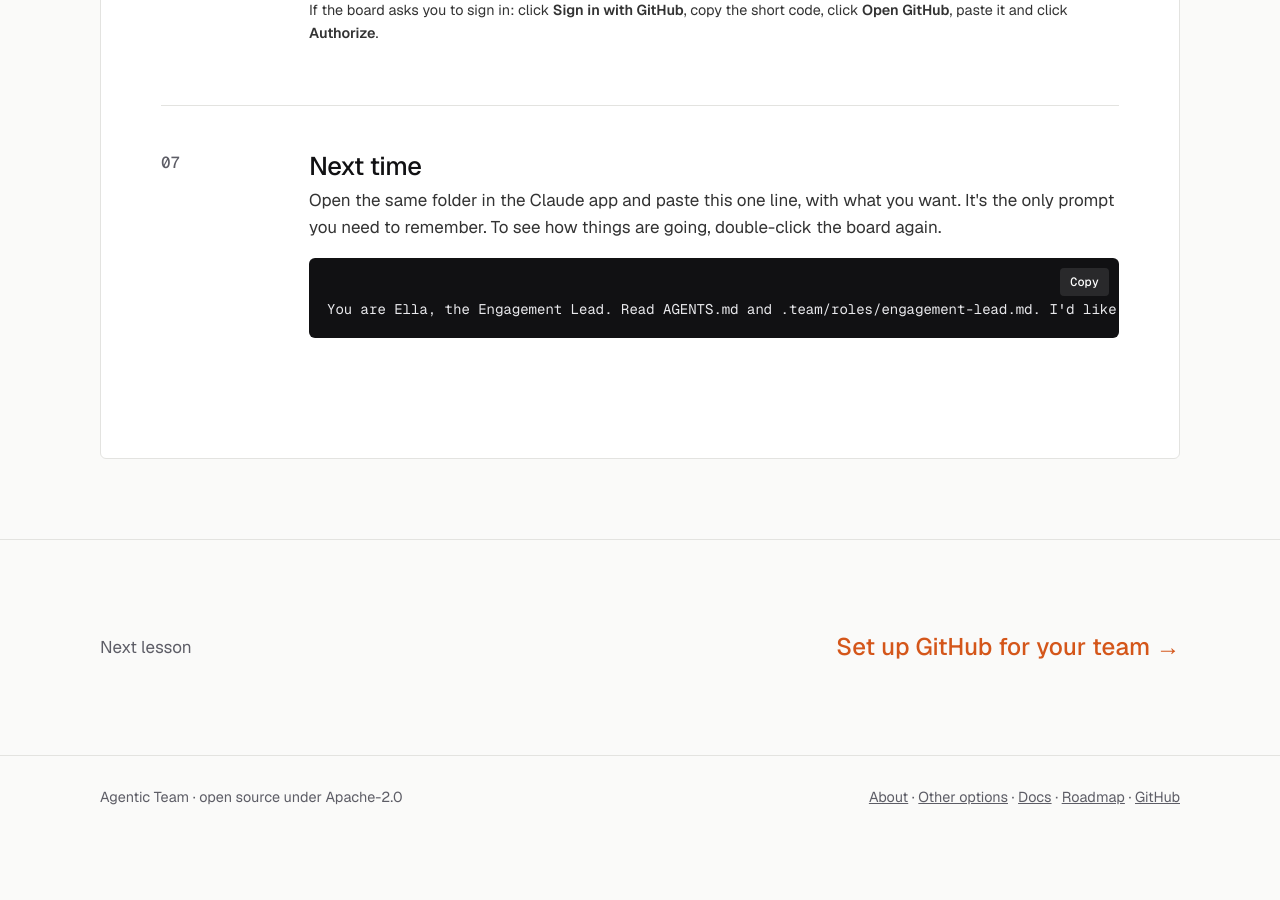
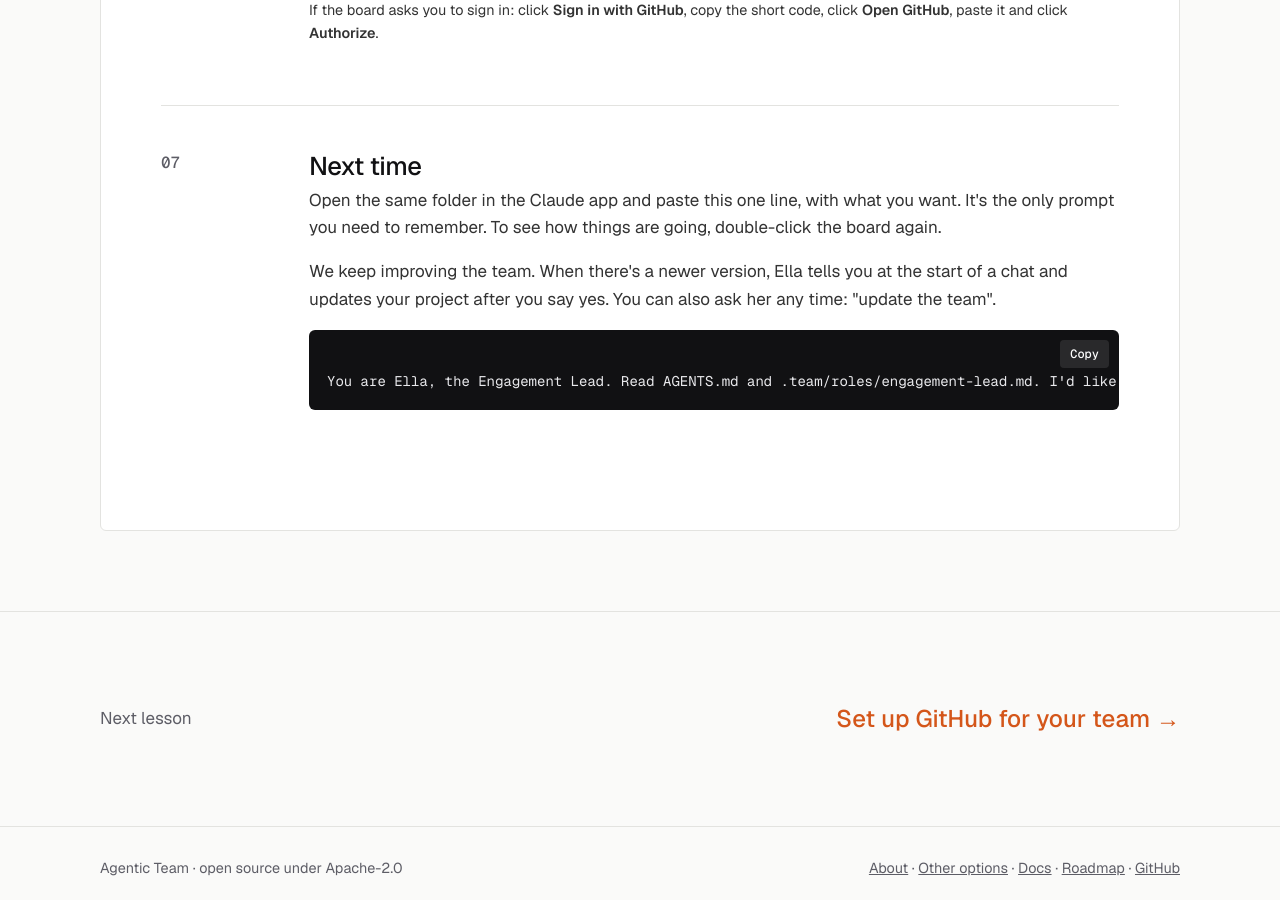
Before and after one commit to vibhortayal/agentic-team-oss, a Jekyll site: the page built from learn/first-project.html, in a window 1280 px wide and 900 px high, scrolled down 3572 px. Built offline with Jekyll 4.4.1, drawn with Linux system fonts in a browser that asks for light colours; before the commit the page ends 4411 px from its top, so only the background shows below that.

Commit message:
Ella checks for a newer team at the start of each chat and updates it on a yes
adapters/update.sh check|apply compares a project's .team/VERSION with the
newest team on GitHub, lists the merged changes since, and reruns the right
installer. Ella's role: check once per chat, offer once, and on a yes (or
"update the team") commit on gate/team-update with a receipt for
gate-change-approved, reusing the board's PR when one is open. README, the
adapters guide and the first-project lesson say so in one line each.

Co-Authored-By: Claude Opus 5.5 <noreply@anthropic.com>
Claude-Session: https://claude.ai/code/session_0155vpoV6Nc32FkUUAXZNFCt

```diff
--- a/learn/first-project.html
+++ b/learn/first-project.html
@@ -136,6 +136,7 @@ next: {url: /learn/setup.html, title: "Set up GitHub for your team"}
     <div>
       <h2>Next time</h2>
       <p>Open the same folder in the Claude app and paste this one line, with what you want. It's the only prompt you need to remember. To see how things are going, double-click the board again.</p>
+      <p>We keep improving the team. When there's a newer version, Ella tells you at the start of a chat and updates your project after you say yes. You can also ask her any time: "update the team".</p>
       <div class="code"><button class="copy">Copy</button>You are Ella, the Engagement Lead. Read AGENTS.md and .team/roles/engagement-lead.md. I'd like to add a shopping budget.</div>
     </div>
   </div>
```
Also changed, not shown: adapters/README.md (+2 -0 lines), roles/engagement-lead.md (+1 -0 lines), README.md, 1 other file.
